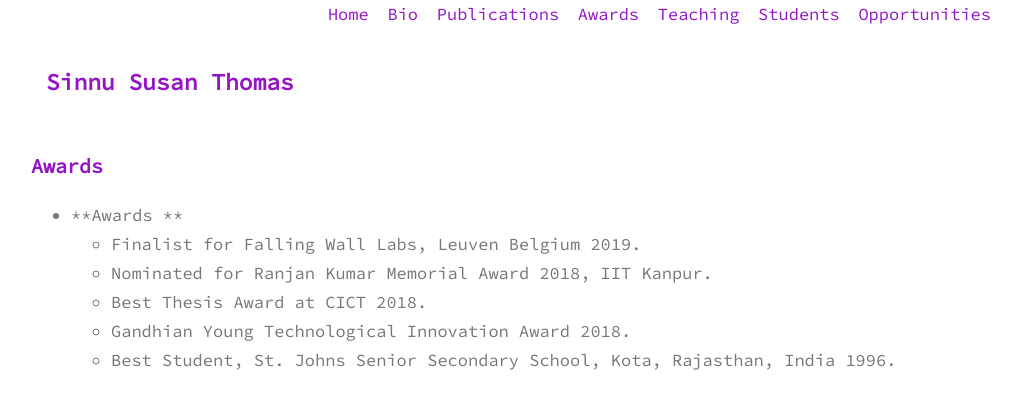
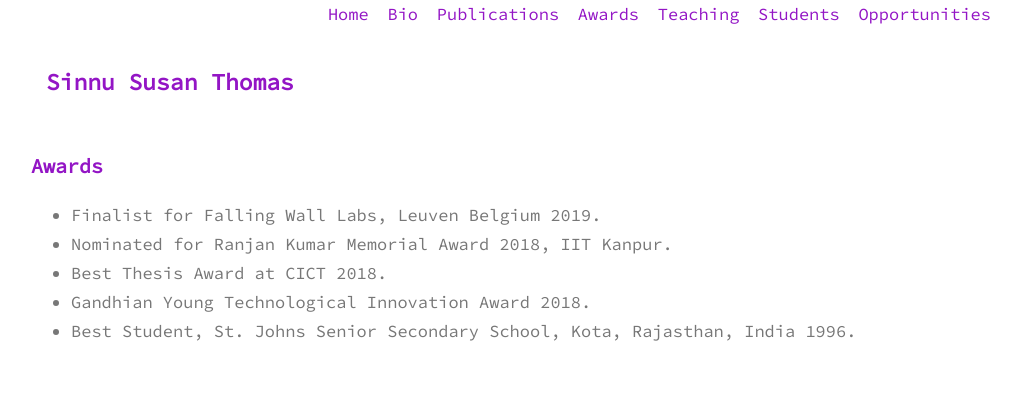
Before and after one commit to sinnuthomas/sinnuthomas.github.io, a Jekyll site: the page built from awards.md, in a window 1280 px wide. Shown: the top 409 px of the page, without its empty margins (129-1150 px from the left). Built offline with Jekyll 4.4.1, drawn with Linux system fonts in a browser that asks for light colours.

Commit message:
Update awards.md

```diff
--- a/awards.md
+++ b/awards.md
@@ -3,10 +3,8 @@ layout: page
 title: Awards
 permalink: /awards/
 ---
-* **Awards **
-  <br/>
-  * Finalist for Falling Wall Labs, Leuven Belgium 2019.
-  * Nominated for Ranjan Kumar Memorial Award 2018, IIT Kanpur.
-  * Best Thesis Award at CICT 2018.
-  * Gandhian Young Technological Innovation Award 2018.
-  * Best Student, St. Johns Senior Secondary School, Kota, Rajasthan, India 1996.
+* Finalist for Falling Wall Labs, Leuven Belgium 2019.
+* Nominated for Ranjan Kumar Memorial Award 2018, IIT Kanpur.
+* Best Thesis Award at CICT 2018.
+* Gandhian Young Technological Innovation Award 2018.
+* Best Student, St. Johns Senior Secondary School, Kota, Rajasthan, India 1996.
```
